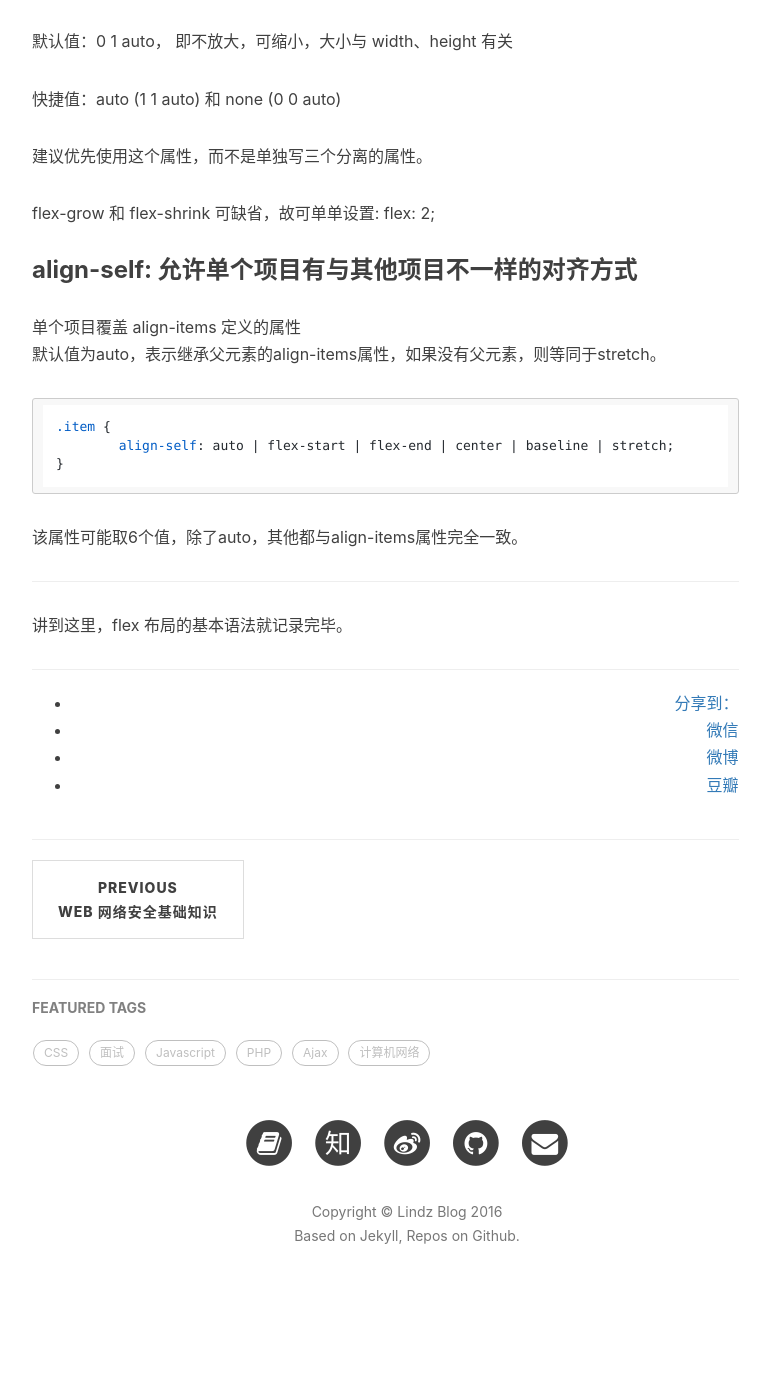
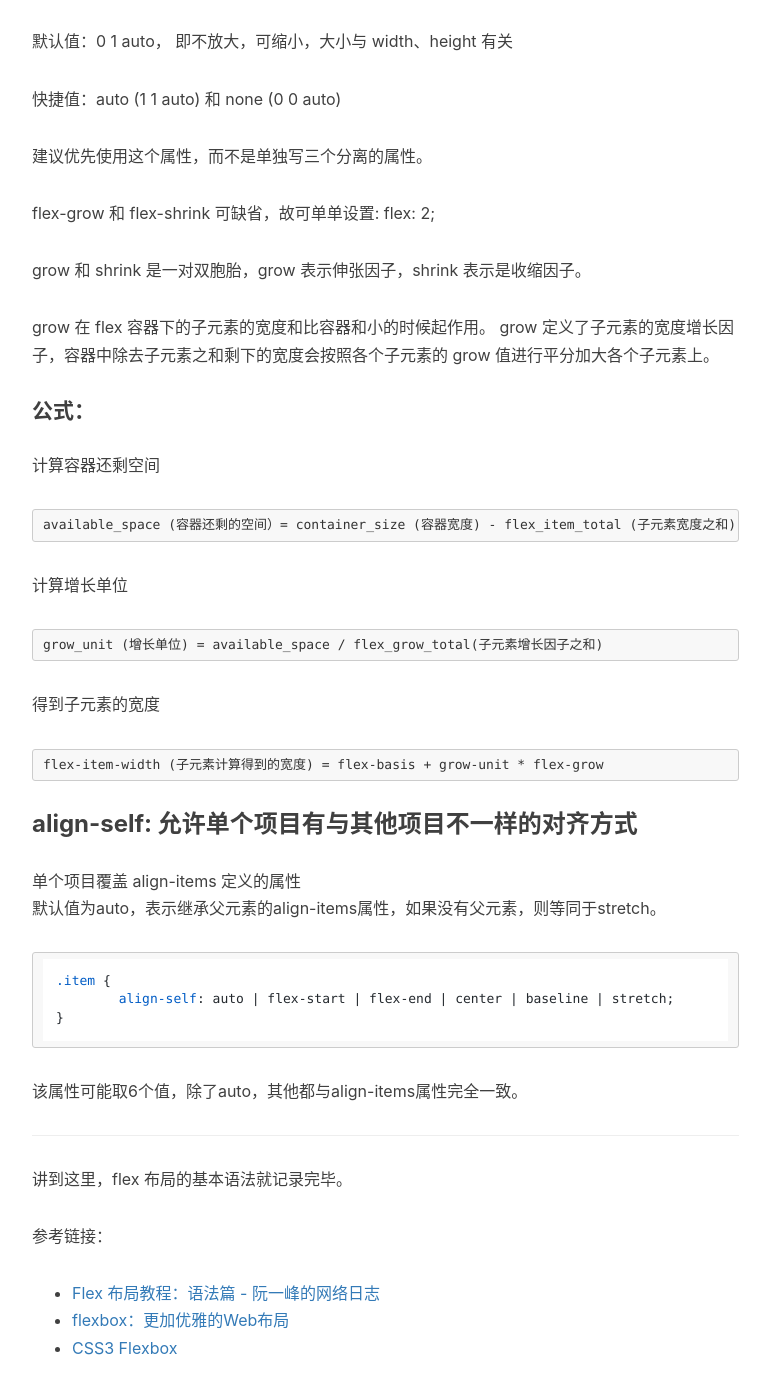
Before and after one commit to happylindz/happylindz.github.io, a Jekyll site: the page built from _posts/2016-03-13-learn-css-flexbox.markdown, in a window 1280 px wide and 1400 px high, scrolled down 12610 px. Shown: the top 1394 px of the window, without its empty margins (233-1003 px from the left). Built offline with Jekyll 4.4.1, drawn with Linux system fonts in a browser that asks for light colours; nearby versions of some CDN libraries; comment, search, counter and statistics services are not loaded; before the commit the page ends 13923 px from its top, so only the background shows below that.

Commit message:
add new blog

````diff
--- a/_posts/2016-03-13-learn-css-flexbox.markdown
+++ b/_posts/2016-03-13-learn-css-flexbox.markdown
@@ -268,6 +268,30 @@ baseline: 项目的第一行文字的基线对齐
 
 flex-grow 和 flex-shrink 可缺省，故可单单设置: flex: 2;
 
+grow 和 shrink 是一对双胞胎，grow 表示伸张因子，shrink 表示是收缩因子。
+
+grow 在 flex 容器下的子元素的宽度和比容器和小的时候起作用。 grow 定义了子元素的宽度增长因子，容器中除去子元素之和剩下的宽度会按照各个子元素的 grow 值进行平分加大各个子元素上。
+
+#### 公式：
+
+计算容器还剩空间
+
+```code
+available_space (容器还剩的空间）= container_size (容器宽度) - flex_item_total (子元素宽度之和)
+```
+
+计算增长单位
+
+```code
+grow_unit (增长单位) = available_space / flex_grow_total(子元素增长因子之和)
+```
+
+得到子元素的宽度
+
+```code
+flex-item-width (子元素计算得到的宽度) = flex-basis + grow-unit * flex-grow
+```
+
 ### align-self: 允许单个项目有与其他项目不一样的对齐方式
 
 单个项目覆盖 align-items 定义的属性
@@ -284,3 +308,9 @@ flex-grow 和 flex-shrink 可缺省，故可单单设置: flex: 2;
 <hr>
 
 讲到这里，flex 布局的基本语法就记录完毕。
+
+参考链接：
+
+* [Flex 布局教程：语法篇 - 阮一峰的网络日志](http://www.ruanyifeng.com/blog/2015/07/flex-grammar.html?utm_source=tuicool)
+* [flexbox：更加优雅的Web布局](https://segmentfault.com/a/1190000002616717#articleHeader11)
+* [CSS3 Flexbox](http://www.html-js.com/article/2582)
````
